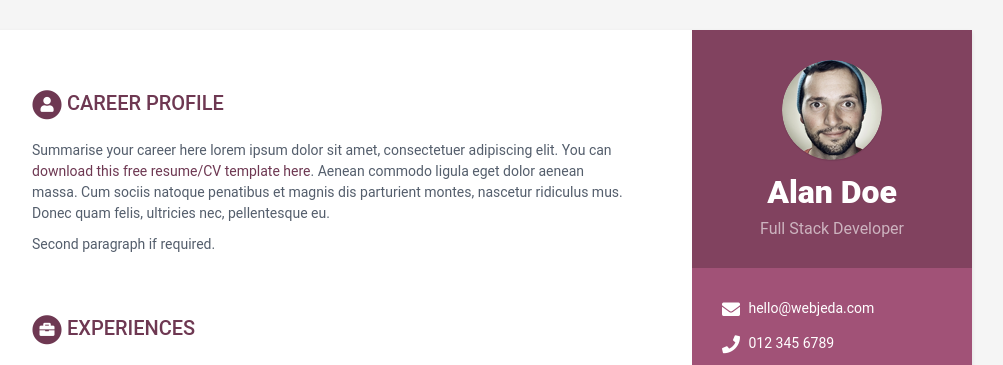
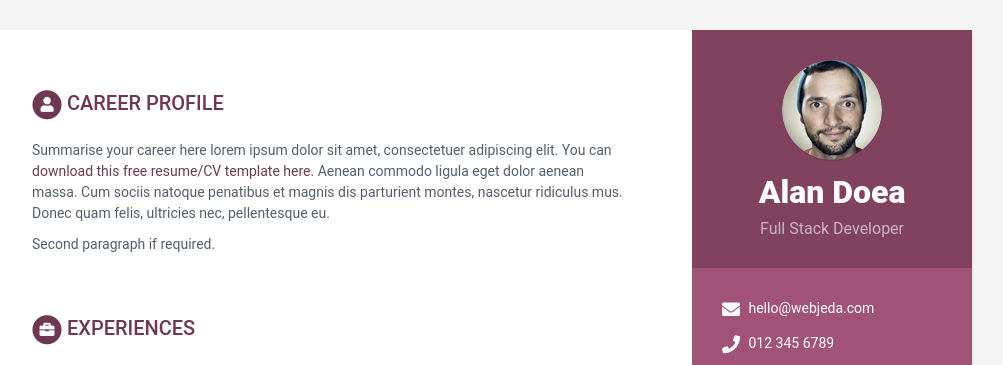
Before and after one commit to terdong/terdong.github.io, a Jekyll site: the page built from index.html, in a window 1280 px wide. Shown: the top 365 px of the page, without its empty margins (168-1171 px from the left). Built offline with Jekyll 4.4.1, drawn with Linux system fonts in a browser that asks for light colours.

Commit message:
Update data.yml

```diff
--- a/_data/data.yml
+++ b/_data/data.yml
@@ -7,7 +7,7 @@ sidebar:
     education: True # set to False if you want education in main section instead of in sidebar
 
     # Profile information
-    name: Alan Doe
+    name: Alan Doea
     tagline: Full Stack Developer
     avatar: profile.png  #place a 100x100 picture inside /assets/images/ folder and provide the name of the file below
 
```
